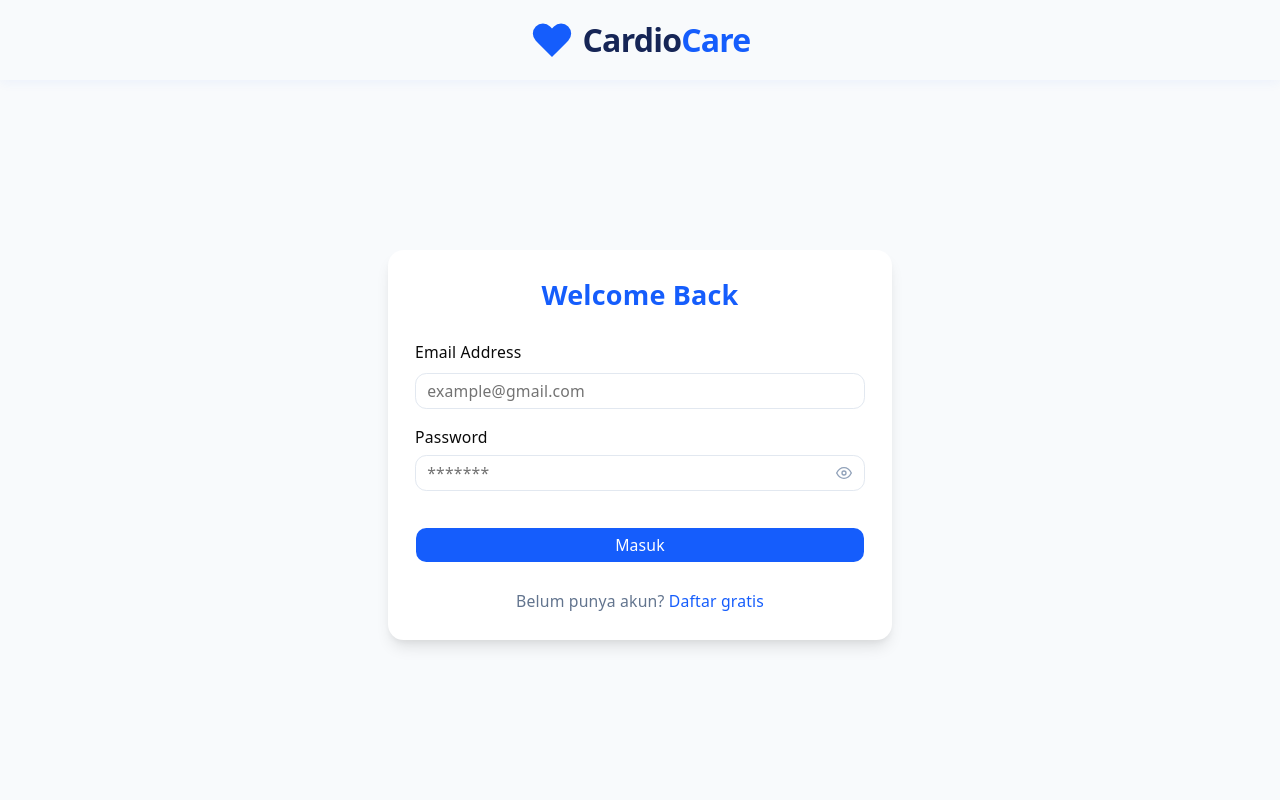
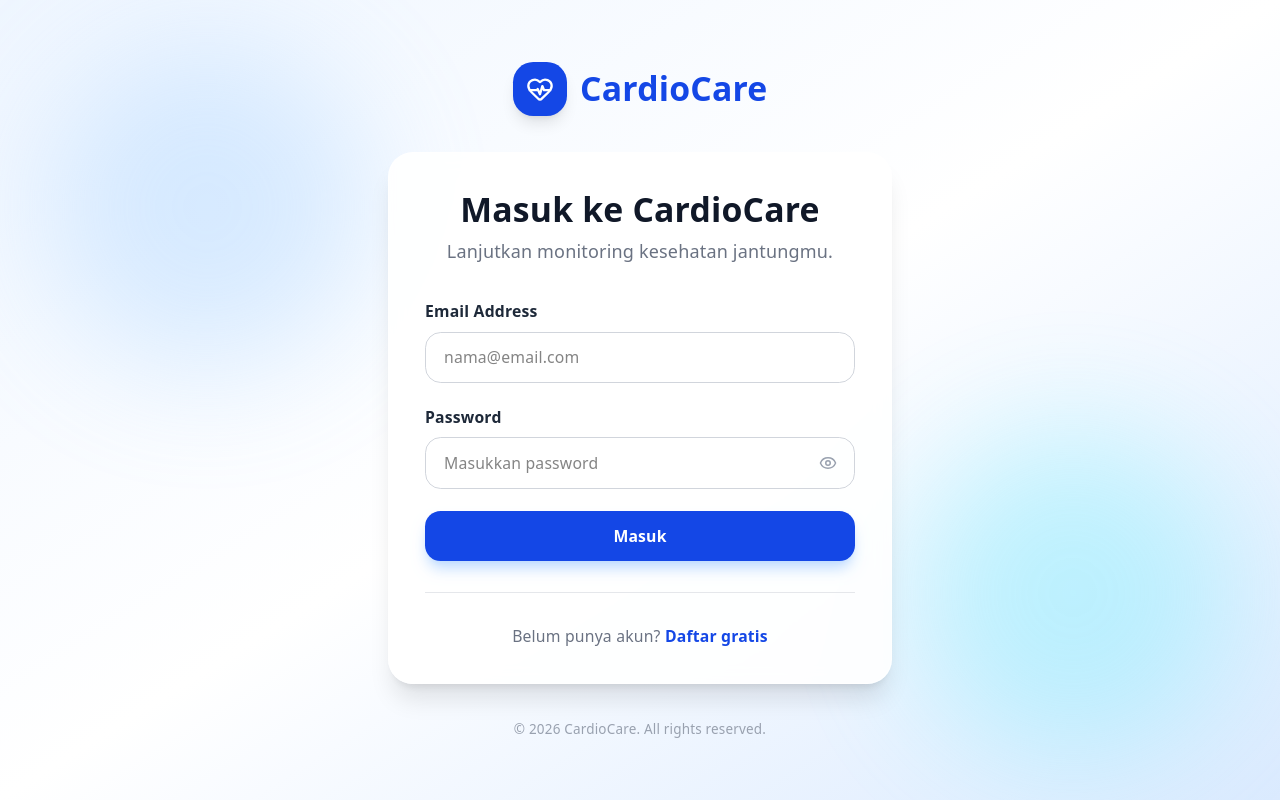
Before and after one commit to ywennn/CardioCare, a React (Vite) app in the folder frontend/: page /login in a window 1280 px wide. Built offline with nearby package versions, Linux system fonts and the light colour scheme.

Commit message:
Login page done

```diff
--- a/frontend/src/components/ui/navbar/Navbar.jsx
+++ b/frontend/src/components/ui/navbar/Navbar.jsx
@@ -27,17 +27,17 @@ export default function Navbar() {
         </div>
 
         {/* Right Menu */}
-        <div className="flex gap-3">
+        <div className="flex items-center gap-3">
           <Link
              to="/login"
-            className="text-sm text-blue-700 font-medium"
+             className="border border-blue-700 text-blue-700 px-5 py-2 rounded-xl text-sm font-medium hover:bg-blue-50 transition"
           >
              Masuk
           </Link>
 
            <Link
              to="/register"
-            className="bg-blue-700 text-white px-4 py-2 rounded-lg text-sm font-medium hover:bg-blue-800 transition"
+             className="bg-blue-700 text-white px-5 py-2 rounded-xl text-sm font-medium hover:bg-blue-800 transition"
            >
              Daftar Gratis
            </Link>
--- a/frontend/src/components/ui/section-home/HeroSection.jsx
+++ b/frontend/src/components/ui/section-home/HeroSection.jsx
@@ -1,3 +1,4 @@
+import { Link } from "react-router-dom";
 export default function HeroSection() {
   return (
     <section
@@ -22,13 +23,12 @@ export default function HeroSection() {
           </p>
 
           <div className="flex gap-4 mb-8">
-            <button className="bg-blue-700 text-white px-6 py-3 rounded-xl font-medium hover:bg-blue-800 transition">
-              Mulai Skrining Gratis
-            </button>
-
-            <button className="border border-gray-300 px-6 py-3 rounded-xl font-medium hover:bg-gray-100 transition">
-              Masuk
-            </button>
+            <Link
+            to="/login"
+            className="bg-blue-700 text-white px-6 py-3 rounded-xl font-medium hover:bg-blue-800 transition"
+          >
+          Mulai Skrining Gratis
+          </Link>
           </div>
 
           <div className="flex gap-6 text-sm text-gray-500">
--- a/frontend/src/pages/LoginPage.jsx
+++ b/frontend/src/pages/LoginPage.jsx
@@ -1,127 +1,152 @@
-import NavLogo from '@/components/ui/navbar/NavLogo';
-import FormInput from '@/components/ui/form/FormInput';
-import PasswordInput from '@/components/ui/form/PasswordInput';
-import { useState } from 'react';
-import { useForm } from 'react-hook-form';
-import { zodResolver } from '@hookform/resolvers/zod';
-import { Link, useNavigate } from 'react-router-dom';
-import { loginSchema } from '@/lib/validation/auth-validation';
-import { Spinner } from '@/components/ui/spinner';
-import { useAuth } from '@/hooks/useAuth';
-import { Button } from '@/components/ui/button';
-const LoginPage = () => {
-  const { login } = useAuth();
+import { useState } from "react";
+import { Link, useNavigate } from "react-router-dom";
+import { Eye, EyeOff, HeartPulse } from "lucide-react";
+import api from "../services/api";
+import storage from "../utils/storage";
+
+export default function LoginPage() {
   const navigate = useNavigate();
-  const [serverError, setServerError] = useState('');
 
-  const {
-    register,
-    handleSubmit,
-    formState: { errors, isSubmitting },
-    reset,
-  } = useForm({
-    resolver: zodResolver(loginSchema),
-    defaultValues: {
-      email: '',
-      password: '',
-    },
+  const [form, setForm] = useState({
+    email: "",
+    password: "",
   });
 
-  const onSubmit = async (data) => {
-    setServerError('');
+  const [showPassword, setShowPassword] = useState(false);
+  const [loading, setLoading] = useState(false);
+  const [error, setError] = useState("");
+
+  const handleChange = (e) => {
+    setForm({ ...form, [e.target.name]: e.target.value });
+  };
+
+  const handleSubmit = async (e) => {
+    e.preventDefault();
+    setError("");
+
+    if (!form.email || !form.password) {
+      setError("Email dan password wajib diisi.");
+      return;
+    }
+
     try {
-      await login(data);
-      navigate('/dashboard');
+      setLoading(true);
+
+      const res = await api.post("/auth/login", {
+        email: form.email,
+        password: form.password,
+      });
+
+      const { accessToken, refreshToken } = res.data.data;
+
+      storage.setAccessToken(accessToken);
+      storage.setRefreshToken(refreshToken);
+
+      navigate("/dashboard");
     } catch (err) {
-      const status = err?.response?.status;
-      reset({ email: '', password: '' });
-      if (status === 401) {
-        setServerError('Email atau password yang kamu masukkan salah.');
-      } else {
-        setServerError('Terjadi kesalahan. Silakan coba lagi.');
-      }
+      setError(
+        err?.response?.data?.message ||
+          "Login gagal. Periksa kembali email dan password Anda."
+      );
     } finally {
-      reset({ email: '', password: '' });
+      setLoading(false);
     }
   };
 
   return (
-    <>
-      <header className="fixed top-0 left-0 right-0 max-w-full mx-auto flex items-center justify-center border-slate-200 shadow-[0_1px_12px_rgba(37,99,235,0.07)] py-4">
-        <NavLogo size="44" height="44" text="text-[32px]" />
-      </header>
-      <section className="min-h-screen bg-slate-50 flex items-center justify-center px-4">
-        <div className="w-full max-w-md bg-white p-6 flex flex-col gap-6 mt-20 rounded-xl shadow-custom">
-          <div className="w-full">
-            <h1 className="text-2xl font-bold text-blue-600 text-center mb-0.5">
-              Welcome Back
+    <main className="relative min-h-screen overflow-hidden bg-gradient-to-br from-blue-50 via-white to-blue-100 px-4 py-10 flex flex-col items-center justify-center">
+      <div className="absolute left-10 top-10 h-72 w-72 rounded-full bg-blue-300 opacity-30 blur-3xl" />
+      <div className="absolute bottom-10 right-10 h-72 w-72 rounded-full bg-cyan-300 opacity-30 blur-3xl" />
+
+      <Link to="/" className="relative z-10 mb-8 flex items-center gap-3">
+        <div className="flex h-12 w-12 items-center justify-center rounded-2xl bg-blue-700 text-white shadow-lg">
+          <HeartPulse size={28} />
+        </div>
+        <span className="text-3xl font-bold text-blue-700">CardioCare</span>
+      </Link>
+
+      <section className="relative z-10 w-full max-w-md rounded-3xl border border-white/70 bg-white/90 p-8 shadow-xl backdrop-blur">
+        <div className="mb-8 text-center">
+          <h1 className="text-3xl font-bold text-gray-900">
+            Masuk ke CardioCare
           </h1>
+          <p className="mt-2 text-gray-500">
+            Lanjutkan monitoring kesehatan jantungmu.
+          </p>
         </div>
 
-          {serverError && (
-            <div className="flex items-start gap-2.5 px-4 py-3 rounded-lg bg-red-50 border border-red-200">
-              <svg
-                width="16"
-                height="16"
-                viewBox="0 0 24 24"
-                fill="none"
-                stroke="currentColor"
-                strokeWidth="2"
-                strokeLinecap="round"
-                strokeLinejoin="round"
-                className="text-red-500 shrink-0 mt-0.5"
-              >
-                <circle cx="12" cy="12" r="10" />
-                <line x1="12" y1="8" x2="12" y2="12" />
-                <line x1="12" y1="16" x2="12.01" y2="16" />
-              </svg>
-              <p className="text-sm text-red-600">{serverError}</p>
+        {error && (
+          <div className="mb-5 rounded-xl border border-red-200 bg-red-50 px-4 py-3 text-sm text-red-600">
+            {error}
           </div>
         )}
 
-          <form
-            onSubmit={handleSubmit(onSubmit)}
-            className="flex flex-col gap-4"
+        <form onSubmit={handleSubmit} className="space-y-5">
+          <div>
+            <label className="mb-2 block text-sm font-semibold text-gray-800">
+              Email Address
+            </label>
+            <input
+              name="email"
+              value={form.email}
+              onChange={handleChange}
+              type="email"
+              placeholder="nama@email.com"
+              className="w-full rounded-xl border border-gray-300 px-4 py-3 text-sm outline-none transition focus:border-blue-600 focus:ring-2 focus:ring-blue-100"
+            />
+          </div>
+
+          <div>
+            <div className="mb-2 flex items-center justify-between">
+              <label className="block text-sm font-semibold text-gray-800">
+                Password
+              </label>
+            </div>
+
+            <div className="relative">
+              <input
+                name="password"
+                value={form.password}
+                onChange={handleChange}
+                type={showPassword ? "text" : "password"}
+                placeholder="Masukkan password"
+                className="w-full rounded-xl border border-gray-300 px-4 py-3 pr-12 text-sm outline-none transition focus:border-blue-600 focus:ring-2 focus:ring-blue-100"
+              />
+              <button
+                type="button"
+                onClick={() => setShowPassword(!showPassword)}
+                className="absolute right-4 top-1/2 -translate-y-1/2 text-gray-400 hover:text-gray-600"
               >
-            <FormInput
-              label="Email Address"
-              id="email"
-              placeholder="example@gmail.com"
-              type="email"
-              autoComplete="email"
-              error={errors.email?.message}
-              {...register('email')}
-            />
-            <PasswordInput
-              label="Password"
-              id="password"
-              placeholder="*******"
-              autoComplete="current-password"
-              error={errors.password?.message}
-              {...register('password')}
-            />
-            <Button
-              disabled={isSubmitting ? true : false}
+                {showPassword ? <EyeOff size={18} /> : <Eye size={18} />}
+              </button>
+            </div>
+          </div>
+
+          <button
             type="submit"
-              className={`bg-blue-600 mt-4 cursor-pointer`}
+            disabled={loading}
+            className="w-full rounded-xl bg-blue-700 py-3 text-sm font-semibold text-white shadow-lg shadow-blue-200 transition hover:bg-blue-800 disabled:cursor-not-allowed disabled:opacity-70"
           >
-              {isSubmitting ? <Spinner /> : 'Masuk'}
-            </Button>
+            {loading ? "Masuk..." : "Masuk"}
+          </button>
         </form>
 
-          <p className="text-center text-sm text-slate-500">
-            Belum punya akun?{' '}
+        <div className="my-7 border-t border-gray-200" />
+
+        <p className="text-center text-sm text-gray-500">
+          Belum punya akun?{" "}
           <Link
             to="/register"
-              className="text-blue-600 font-medium hover:text-blue-700 hover:underline transition-colors"
+            className="font-semibold text-blue-700 hover:underline"
           >
             Daftar gratis
           </Link>
         </p>
-        </div>
       </section>
-    </>
+
+      <p className="relative z-10 mt-8 text-xs text-gray-400">
+        © 2026 CardioCare. All rights reserved.
+      </p>
+    </main>
   );
-};
-
-export default LoginPage;
+}
```
Lines whose indentation alone changed are shown as unchanged.
